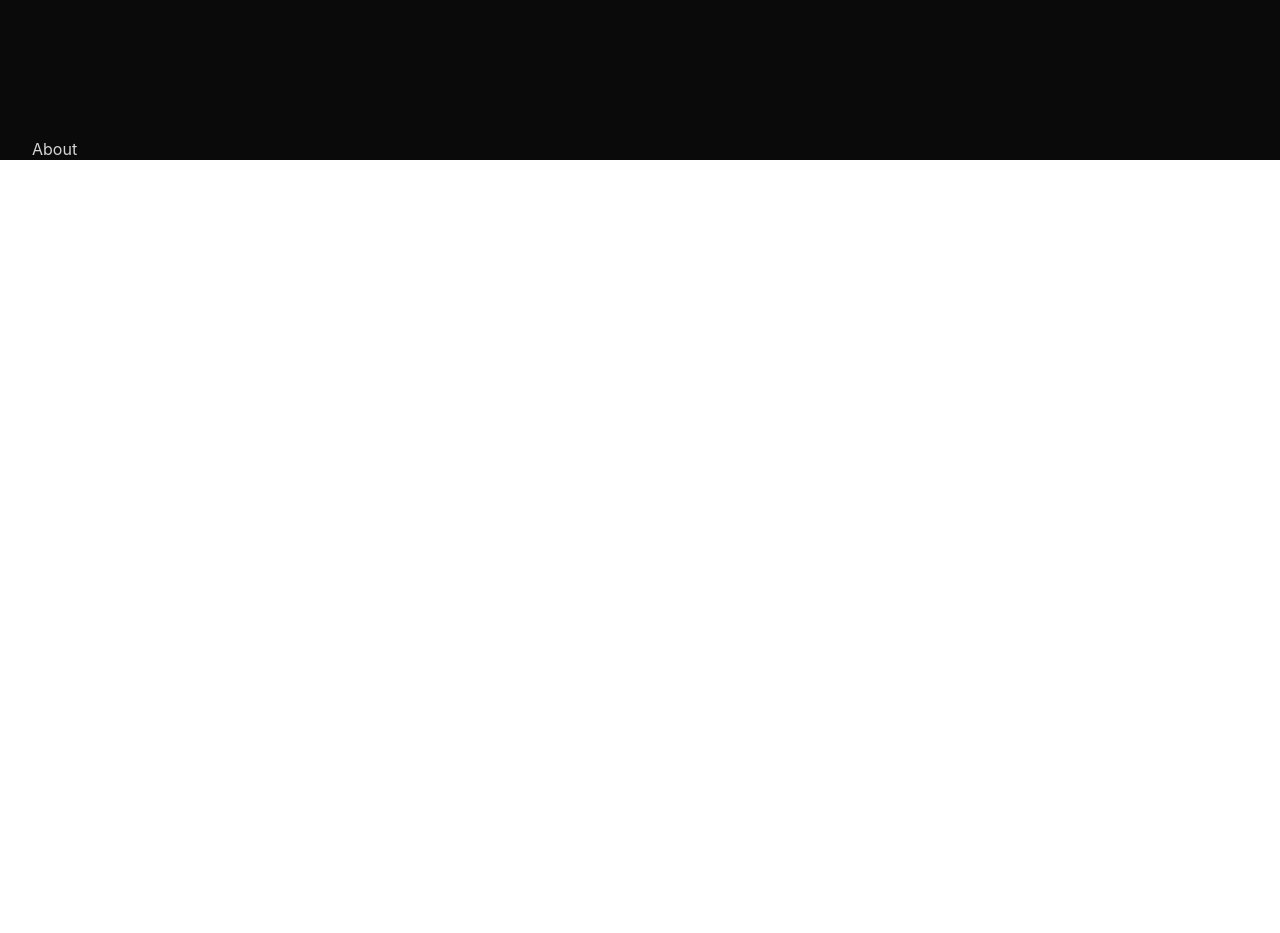
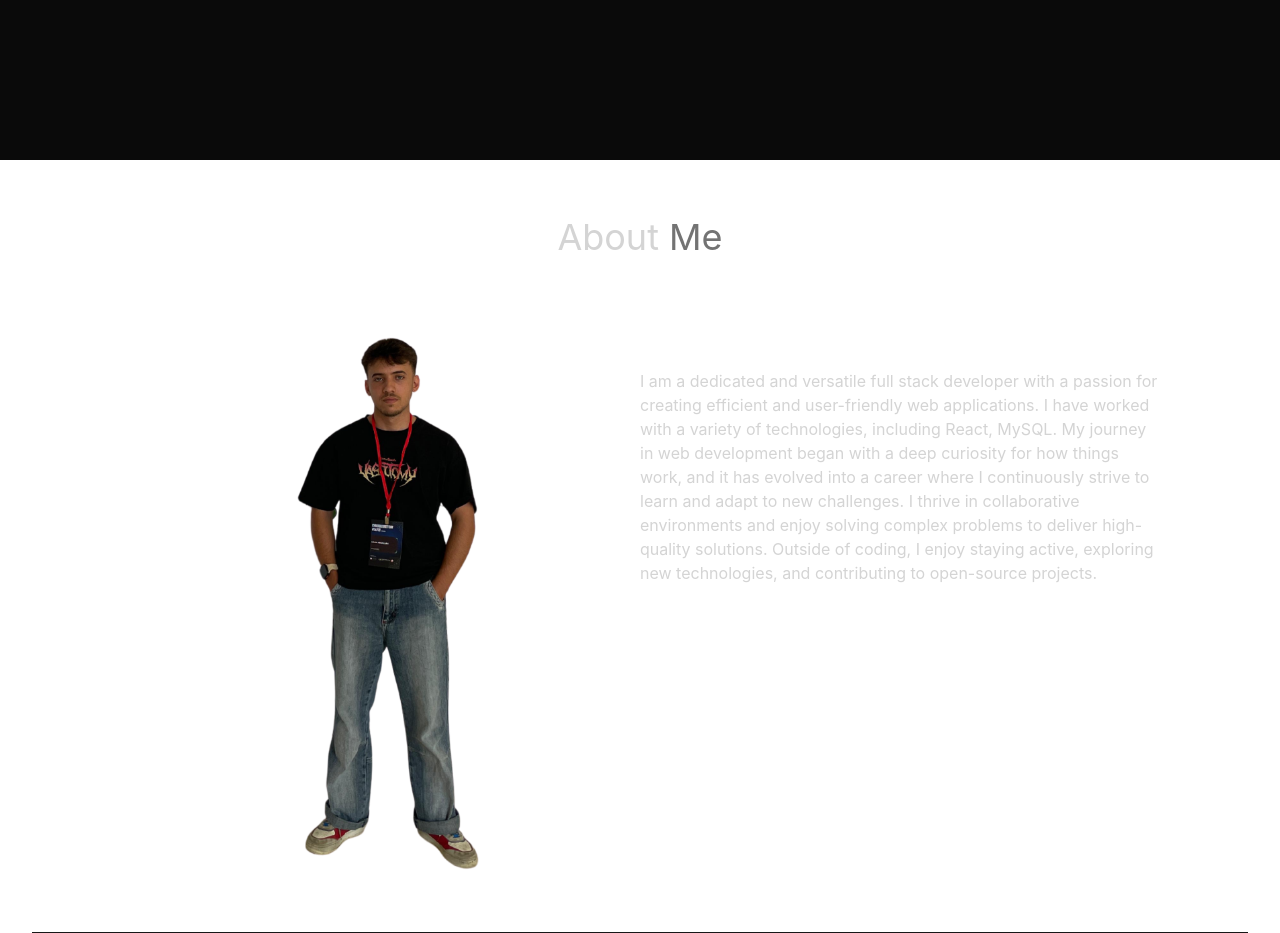
Before and after one commit to AdamAbdallah1/adam-portfolio, a React (Vite) app: page / in a window 1280 px wide. Shown: the part 640-1573 px from the top of the page. Before the commit the page ends 801 px from the top, so only its background shows below. Built offline with nearby package versions, Linux system fonts and the light colour scheme.

Commit message:
Adding about img and p

```diff
--- a/src/components/About.jsx
+++ b/src/components/About.jsx
@@ -1,8 +1,24 @@
 import React from 'react'
+import { ABOUT_TEXT } from '../constants'
+import aboutImage from '../assets/aboutImage.png'
 
 function About() {
   return (
-    <div>About</div>
+    <div className='border-b border-neutral-900 pb-4 flex flex-col justify-center items-center'>
+        <h1 className='my-20 text-center text-4xl'>About <span className='text-neutral-500'>Me</span></h1>
+        <div className='flex flex-wrap'>
+            <div className='w-full lg:w-1/2 lg:p-8'>
+                <div className='flex items-center justify-center'>
+                    <img className='w-100 mt-[-50px]' src={aboutImage} alt="about" />
+                </div>
+            </div>
+            <div className='w-full lg:w-1/2'>
+                <div className='flex justify-center lg:justify-start'>
+                    <p className='my-2 max-w-xl py-6'>{ABOUT_TEXT}</p>
+                </div>
+            </div>
+        </div>
+    </div>
   )
 }
 
```
